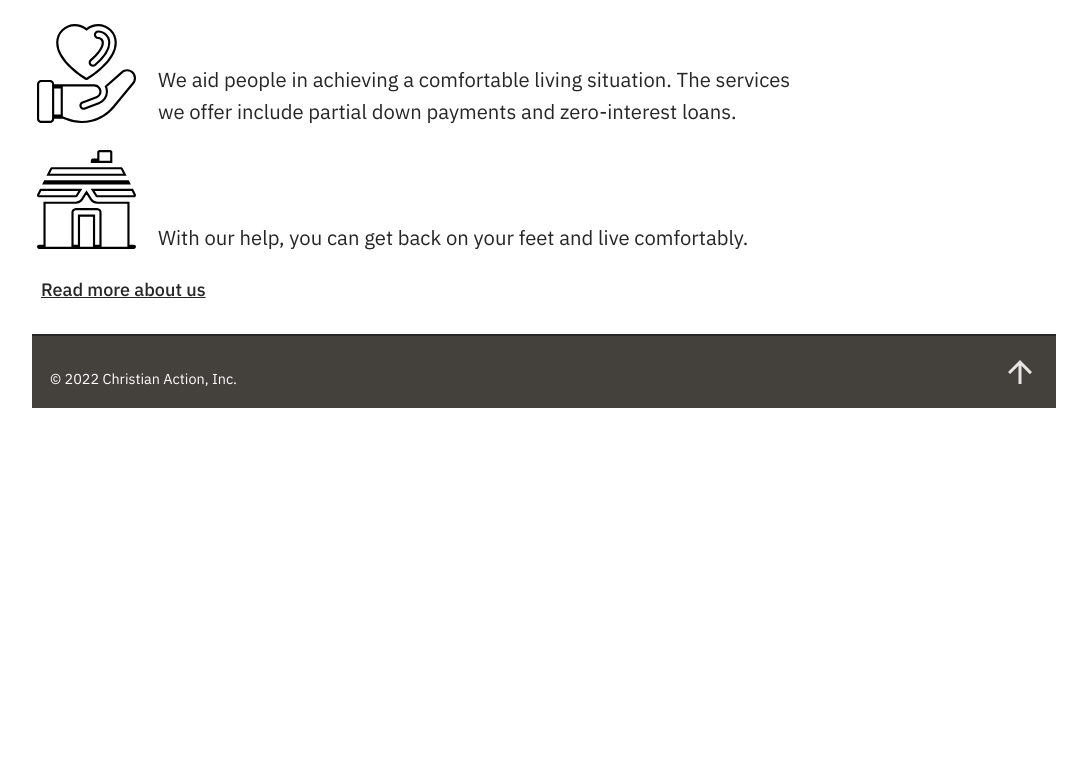
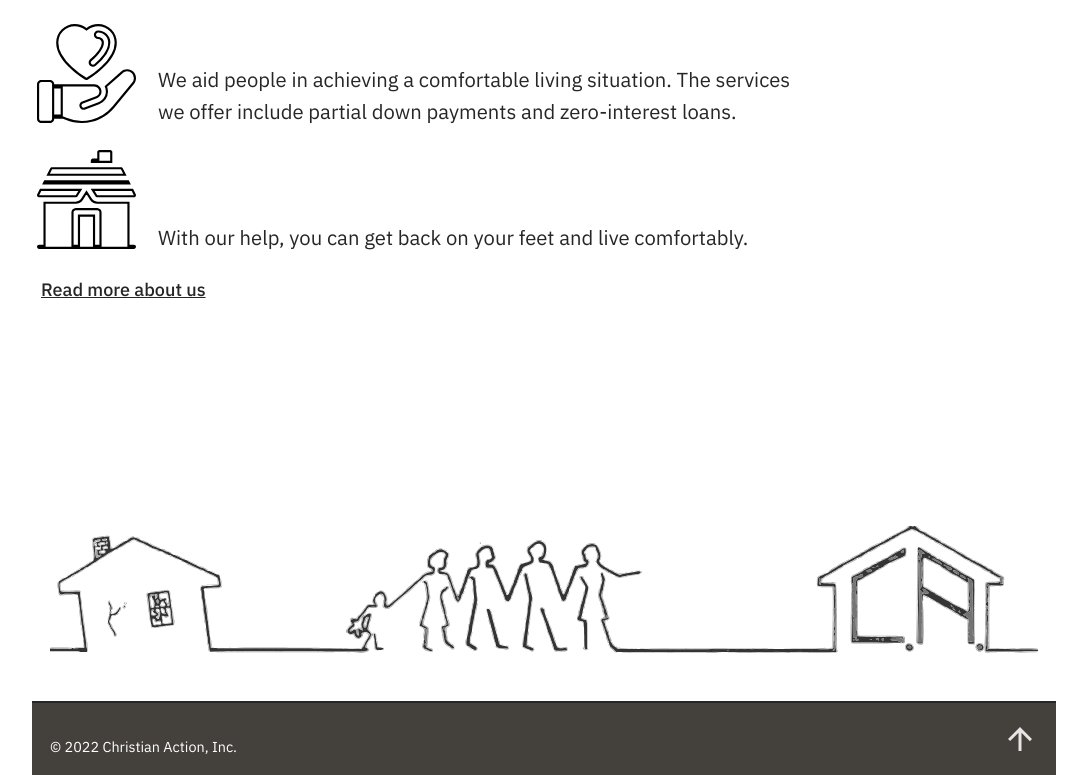
Before and after one commit to blaze-vincent/christian-action-2022, a Next.js app: page / in a window 1280 px wide. Shown: the part 831-1606 px from the top of the page, without its empty margins (96-1183 px from the left). Before the commit the page ends 1239 px from the top, so only its background shows below. Built offline with nearby package versions, Linux system fonts and the light colour scheme.

Commit message:
Add letterhead to bottom of page

```diff
--- a/components/layout.js
+++ b/components/layout.js
@@ -15,9 +15,11 @@ export default function Layout({children}){
     <Header />
 
     <main
-      className="h-max flex min-h-screen flex-col gap-6 justify-start items-center py-2"
+      className="h-max flex flex-col gap-6 justify-start items-center py-2"
     >{children}</main>
 
+    {/* letterhead */}
+    <img src="/svg/letterhead.svg" alt='' className="p-4 max-w-screen-lg w-full m-auto mt-40"/>
     <Footer />
     </div>)
 }
```
